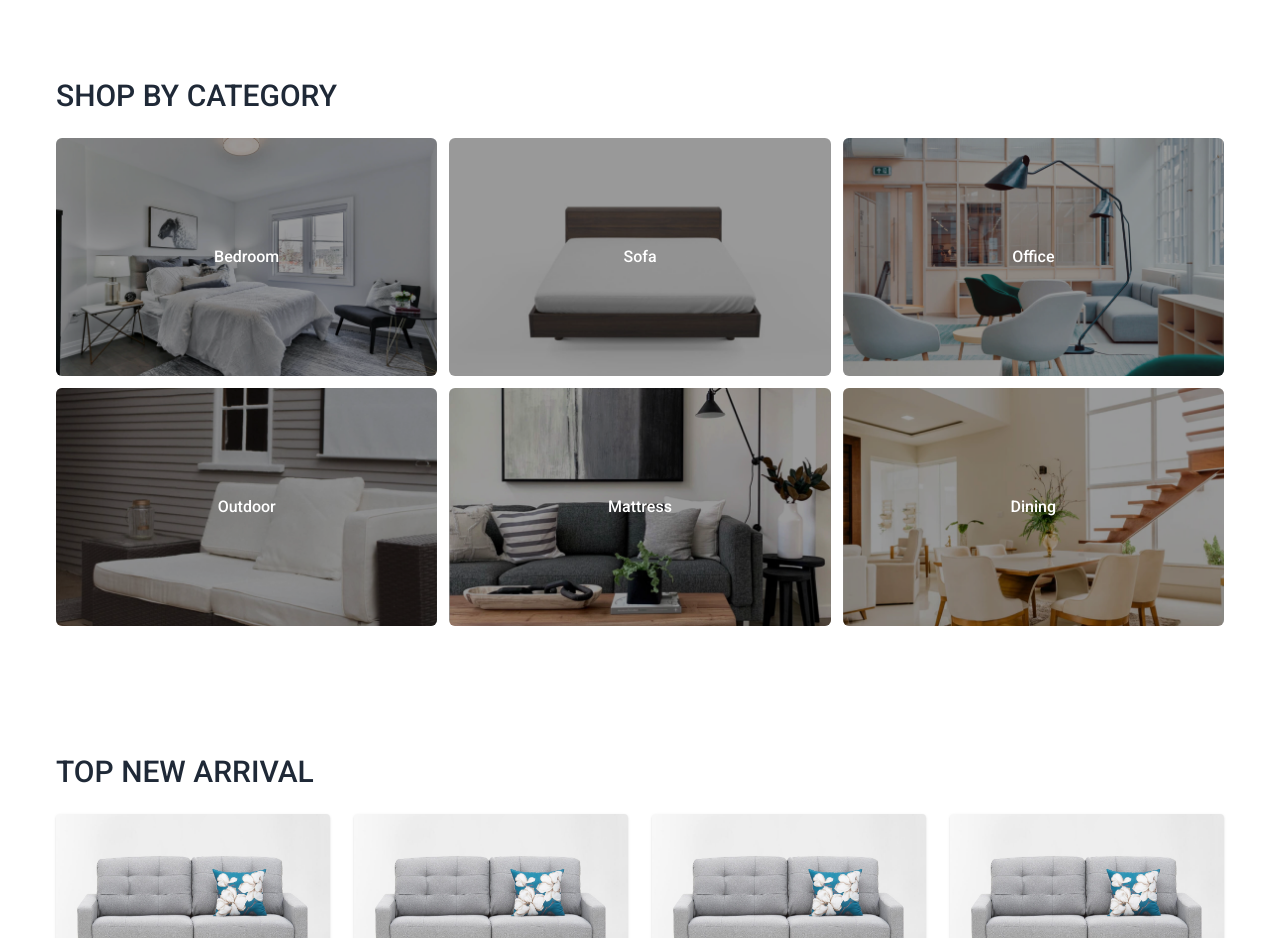
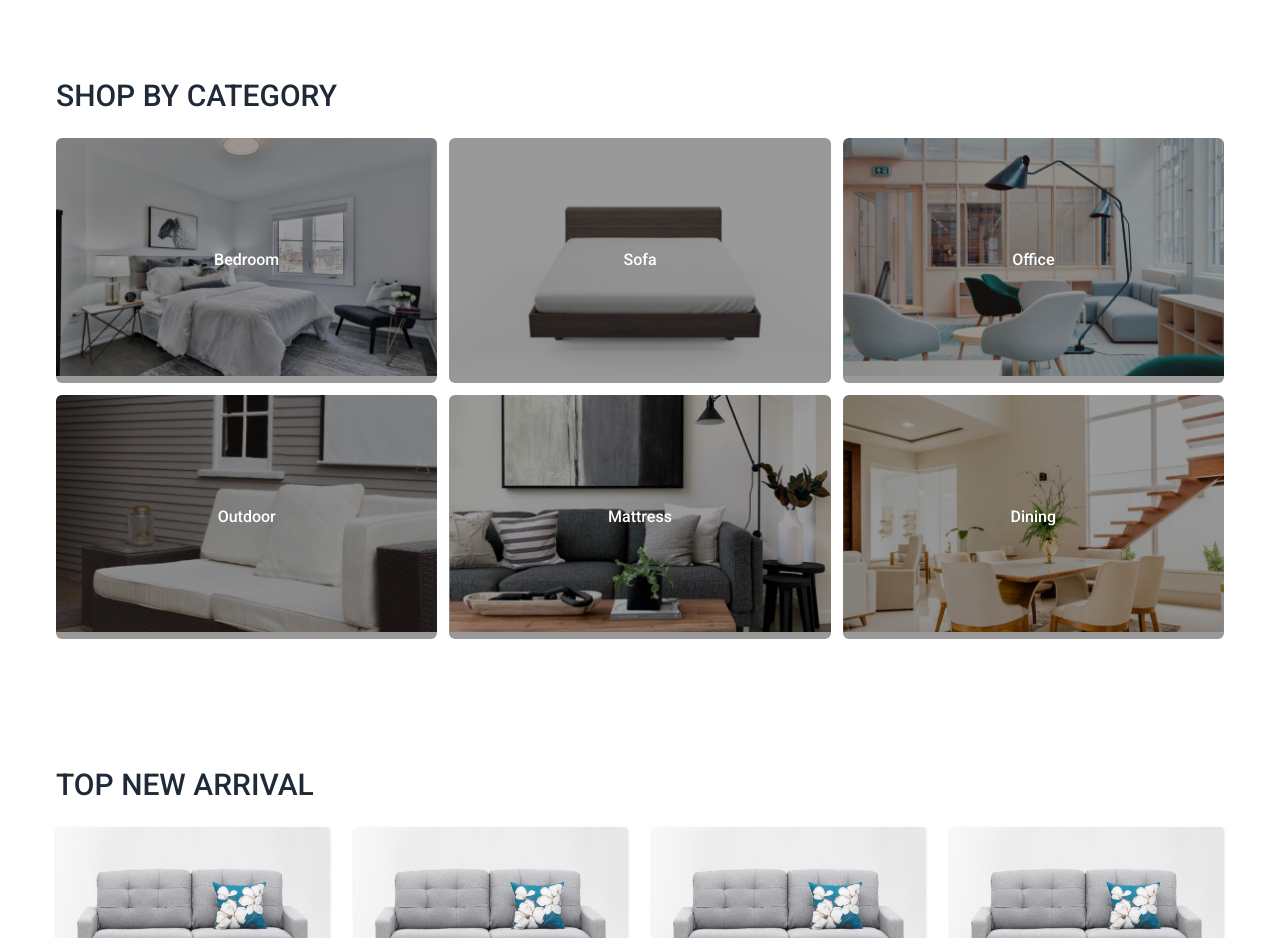
Before and after one commit to Source-Controller/RAF-CART, a Next.js app: page / in a window 1280 px wide. Shown: the part 1880-2818 px from the top of the page. Built offline with nearby package versions, Linux system fonts and the light colour scheme.

Commit message:
optimized image :hammer:

```diff
--- a/src/components/HomePage/Sections/Category.js
+++ b/src/components/HomePage/Sections/Category.js
@@ -1,5 +1,6 @@
+import Link from 'next/link';
+import Image from 'next/image';
 import { categories } from '@configs/static';
-import Link from 'next/link';
 
 const Category = () => {
   return (
@@ -13,7 +14,14 @@ const Category = () => {
             key={index}
             className='relative rounded-md overflow-hidden group'
           >
-            <img src={category.image} alt='' className='w-full' />
+            <div className='wrapper-image'>
+              <Image
+                src={category.image}
+                width={1540}
+                height={960}
+                priority
+              />
+            </div>
             <Link href={category.url}>
               <a className='absolute inset-0 bg-black bg-opacity-40 flex items-center justify-center font-roboto font-medium text-white transition group-hover:bg-opacity-50'>
                 {category.name}
--- a/src/styles/globals.css
+++ b/src/styles/globals.css
@@ -38,3 +38,6 @@
     @apply m-auto relative z-10;
   }
 }
+.wrapper-image > div:first-child {
+  position: static !important;
+}
```
